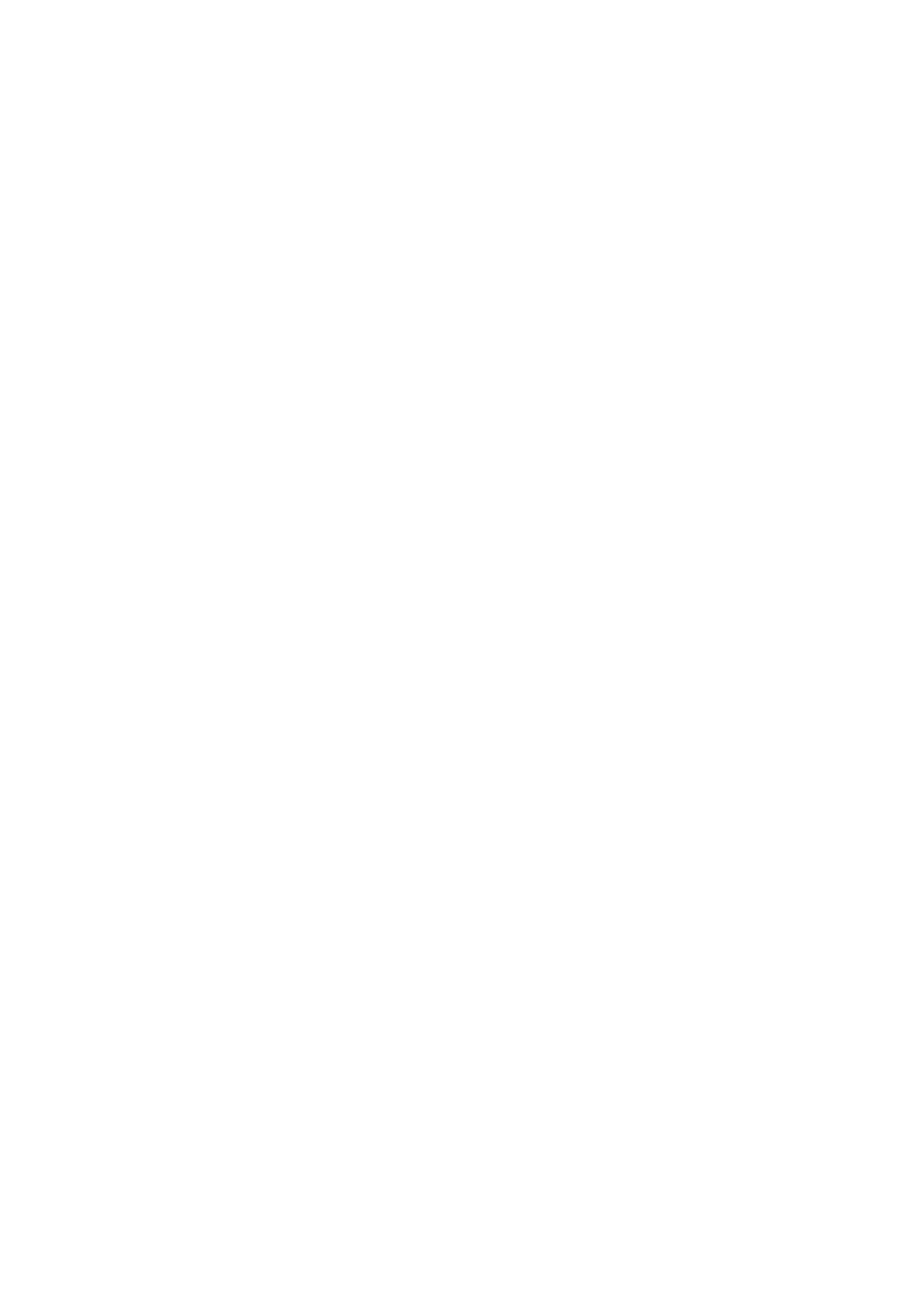
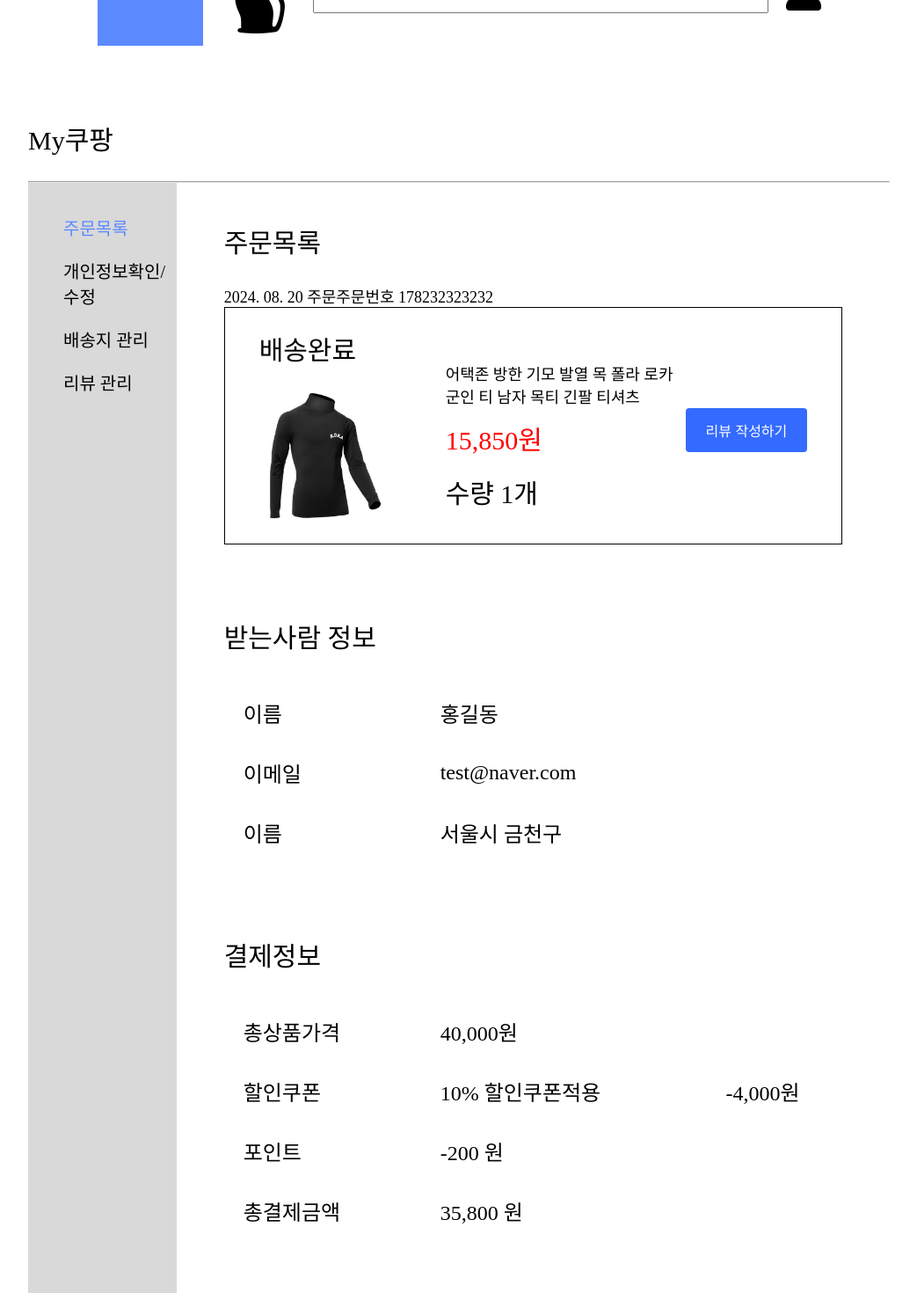
Before and after one commit to junior-pilot-project/product-sale-front, a React (Create React App) app: page /myPage in a window 1280 px wide. Shown: the part 100-1570 px from the top of the page at 88% size, without its empty margins (118-1161 px from the left). Before the commit the page ends 800 px from the top, so only its background shows below. Built offline with nearby package versions, Linux system fonts and the light colour scheme.

Commit message:
design. 마이페이지-주문목록 구현(수정필요)

```diff
--- a/src/components/layout/Header.tsx
+++ b/src/components/layout/Header.tsx
@@ -17,7 +17,7 @@
                 <Link to="/register">회원가입</Link>
               </li>
               <li>
-                <Link to="#">고객센터</Link>
+                <Link to="/myPage">마이페이지</Link>
               </li>
             </ul>
           </nav>
--- a/src/index.css
+++ b/src/index.css
@@ -24,11 +24,6 @@
   padding: 0;
 }
 
-li {
-  margin: 10px 0;
-  text-align: center;
-}
-
 input {
   width: 100%;
   height: 100%;
--- /dev/null
+++ b/src/pages/MyPage.module.css
@@ -0,0 +1,95 @@
+hr {
+  margin: 0;
+}
+
+.myPage {
+  align-items: center;
+  margin: 83px 150px;
+}
+
+.label {
+  font-size: 30px;
+  margin-bottom: 27px;
+}
+
+.menuList {
+  list-style: none;
+  display: inline-block;
+}
+
+.menuList li {
+  font-size: 20px;
+  margin: 20px 0;
+}
+
+.textBlue {
+  color: #5b89ff;
+}
+
+.content {
+  display: flex;
+}
+
+.borderBox {
+  background-color: #d9d9d9;
+  width: 235px;
+  height: 1286px;
+}
+
+.contentRight {
+  margin: 44px 54px;
+  width: 100%;
+}
+
+.section2,
+.section3 {
+  margin-top: 82px;
+}
+
+.orderInfo {
+  font-size: 18px;
+}
+
+.orderBox {
+  display: flex;
+  align-items: center;
+  height: 270px;
+  width: 100%;
+  border: 1px solid black;
+  padding: 26px 39px;
+}
+
+.orderBoxInfo {
+  display: flex;
+  flex-direction: column;
+  margin: 60px 0 36px 66px;
+}
+
+.productName {
+  font-size: 18px;
+}
+
+.productPrice {
+  margin: 13px 0 17px;
+  font-size: 30px;
+  color: #ff0000;
+}
+
+.productCt {
+  font-size: 30px;
+}
+
+.table {
+  margin: 30px 19px;
+  width: 100%;
+}
+
+.table > tr {
+  width: 100%;
+  height: 66px;
+  font-size: 24px;
+}
+
+.table > tr td:first-child {
+  width: 222px;
+}
--- a/src/pages/MyPage.tsx
+++ b/src/pages/MyPage.tsx
@@ -1,7 +1,97 @@
-import React from 'react';
+import Header from 'components/layout/Header';
+import styles from './MyPage.module.css';
+import Button from 'components/common/Button';
 
 const MyPage = () => {
-  return <div></div>;
+  return (
+    <div>
+      <Header></Header>
+      <div className={`${styles.myPage}`}>
+        <div className={`${styles.label}`}>My쿠팡</div>
+        <hr></hr>
+        <div className={`${styles.content}`}>
+          <div className={`${styles.borderBox}`}>
+            <ul className={`${styles.menuList}`}>
+              <li className={`${styles.textBlue}`}>주문목록</li>
+              <li>개인정보확인/수정</li>
+              <li>배송지 관리</li>
+              <li>리뷰 관리</li>
+            </ul>
+          </div>
+          <div className={`${styles.contentRight}`}>
+            <section className={` ${styles.section1}`}>
+              <div className={`${styles.label}`}>주문목록</div>
+              <div className={`${styles.orderInfo}`}>
+                <span> 2024. 08. 20 주문</span>
+                <span>주문번호 178232323232</span>
+              </div>
+              <div className={`${styles.orderBox}`}>
+                <div className={`${styles.orderBoxProduct}`}>
+                  <div className={`${styles.label}`}>배송완료</div>
+                  <img
+                    src={require('../assets/cloth1.png')}
+                    width={'146px'}
+                    height={'146px'}
+                    alt="버튼"
+                  ></img>
+                </div>
+                <div className={`${styles.orderBoxInfo}`}>
+                  <div className={`${styles.productName}`}>
+                    어택존 방한 기모 발열 목 폴라 로카 군인 티 남자 목티 긴팔
+                    티셔츠
+                  </div>
+                  <div className={`${styles.productPrice}`}>15,850원</div>
+                  <div className={`${styles.productCt}`}>수량 1개</div>
+                </div>
+                <Button style={{ width: '245px', height: '50px' }}>
+                  리뷰 작성하기
+                </Button>
+              </div>
+            </section>
+            <section className={`${styles.section2}`}>
+              <div className={`${styles.label}`}>받는사람 정보</div>
+              <table className={`${styles.table}`}>
+                <tr>
+                  <td>이름</td>
+                  <td>홍길동</td>
+                </tr>
+                <tr>
+                  <td>이메일</td>
+                  <td>test@naver.com</td>
+                </tr>
+                <tr>
+                  <td>이름</td>
+                  <td>서울시 금천구</td>
+                </tr>
+              </table>
+            </section>
+            <section className={`${styles.section3}`}>
+              <div className={`${styles.label}`}>결제정보</div>
+              <table className={`${styles.table}`}>
+                <tr>
+                  <td>총상품가격</td>
+                  <td>40,000원</td>
+                </tr>
+                <tr>
+                  <td>할인쿠폰</td>
+                  <td>10% 할인쿠폰적용 </td>
+                  <td>-4,000원 </td>
+                </tr>
+                <tr>
+                  <td>포인트</td>
+                  <td>-200 원</td>
+                </tr>
+                <tr>
+                  <td>총결제금액</td>
+                  <td>35,800 원</td>
+                </tr>
+              </table>
+            </section>
+          </div>
+        </div>
+      </div>
+    </div>
+  );
 };
 
 export default MyPage;
--- a/src/pages/PageList.tsx
+++ b/src/pages/PageList.tsx
@@ -25,7 +25,7 @@
           <Link to="">쿠폰상세 및 다운로드 (완료)</Link>
         </li>
         <li>
-          <Link to="">마이페이지 (미완료)</Link>
+          <Link to="/myPage">마이페이지 - 주문목록 (완료,수정필요)</Link>
         </li>
         <li>
           <Link to="/myPage">마이페이지 - 개인정보확인/수정 (진행중)</Link>
```
